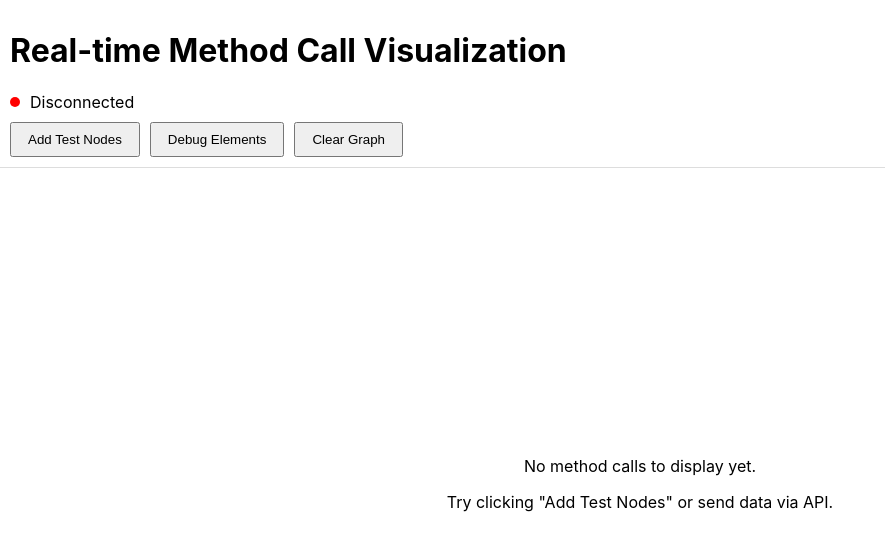
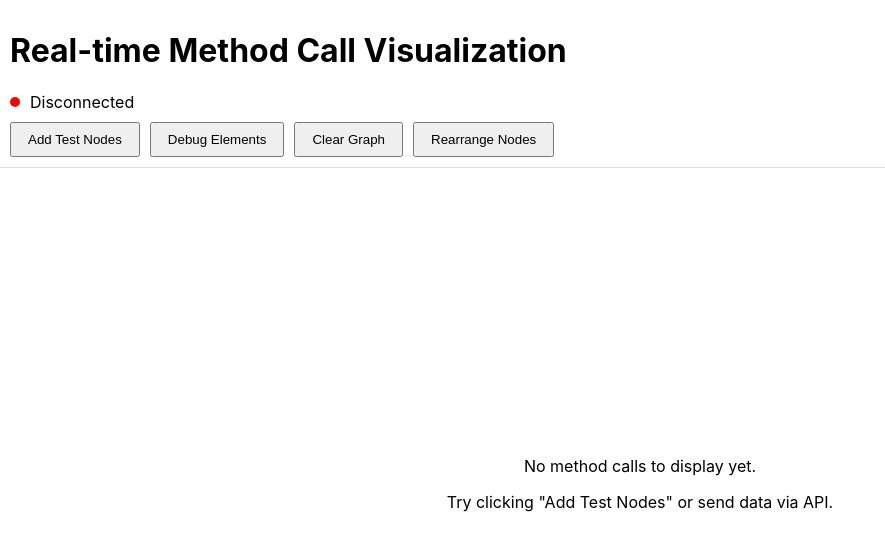
Before and after one commit to wurdum/method-call-ui, a React (Create React App) app in the folder fe/: page / in a window 1280 px wide. Shown: the top 550 px of the page, without its empty margins (0-885 px from the left). Built offline with nearby package versions, Linux system fonts and the light colour scheme; no server answers; what cytoscape-dagre would draw is missing.

Commit message:
Add styles, add rearrange

```diff
--- a/fe/src/App.js
+++ b/fe/src/App.js
@@ -27,6 +27,11 @@ function App() {
     const { sequence } = stackFrameData;
     const newElements = [];
 
+    // Helper function to generate labels with count
+    const generateLabelWithCount = (file, lineNumber, structureName, methodName, count) => {
+      return `calls: ${count}\n${file}:${lineNumber}\n${structureName}:${methodName}()`;
+    };
+
     // Create nodes for each stack frame
     sequence.forEach((frame, index) => {
       const nodeId = `${frame.file}-${frame.lineNumber}-${frame.structureName}-${frame.methodName}`.replace(/[^a-zA-Z0-9]/g, '_');
@@ -34,7 +39,7 @@ function App() {
       newElements.push({
         data: {
           id: nodeId,
-          label: `${frame.file}:${frame.lineNumber}\n${frame.structureName}\n${frame.methodName}`,
+          label: generateLabelWithCount(frame.file, frame.lineNumber, frame.structureName, frame.methodName, 1),
           file: frame.file,
           lineNumber: frame.lineNumber,
           structureName: frame.structureName,
@@ -108,12 +113,6 @@ function App() {
     });
   };
 
-  // Helper function to generate labels with count
-  const generateLabelWithCount = (file, lineNumber, structureName, methodName, count) => {
-    const baseLabel = `${file}:${lineNumber}\n${structureName}\n${methodName}`;
-    return count > 1 ? `${baseLabel} (${count})` : baseLabel;
-  };
-
   // Effect for initializing the WebSocket connection
   useEffect(() => {
     // Connect to WebSocket server
@@ -159,8 +158,8 @@ function App() {
       cyRef.current.layout({
         name: 'dagre',
         rankDir: 'TB',
-        nodeSep: 80,
-        rankSep: 100,
+        nodeSep: 120,
+        rankSep: 40,
         animate: true,
         animationDuration: 300
       }).run();
@@ -171,12 +170,17 @@ function App() {
     {
       selector: 'node',
       style: {
-        'background-color': '#6FB1FC',
+        'background-opacity': 0,           // Make background fully transparent
+        'background-color': '#ffffff',     // Set a background color (won't be visible due to opacity)
+        'border-width': 1,                 // Add a border width
+        'border-color': '#888',            // Grey border color
         'label': 'data(label)',
         'text-wrap': 'wrap',
-        'text-max-width': '100px',
-        'width': 100,
-        'height': 80,
+        'text-max-width': '200px',         // Maximum text width before wrapping
+        'line-height': 1.5,                // Increase line spacing
+        'width': 'label',                  // Width based on label content
+        'height': 'label',                 // Height based on label content
+        'padding': '10px',                 // Add padding around text
         'font-size': '10px',
         'text-valign': 'center',
         'text-halign': 'center',
@@ -184,24 +188,64 @@ function App() {
         'border-radius': 8
       }
     },
+    // Node styles based on count
+    {
+      selector: 'node[count > 1][count <= 5]',
+      style: {
+        'border-width': 2,  // Slightly thicker border for counts 2-5
+        'border-color': '#666'  // Slightly darker border
+      }
+    },
+    {
+      selector: 'node[count > 5][count <= 10]',
+      style: {
+        'border-width': 3,  // Medium thick border for counts 6-10
+        'border-color': '#444'  // Darker border
+      }
+    },
+    {
+      selector: 'node[count > 10]',
+      style: {
+        'border-width': 4,  // Thick border for counts over 10
+        'border-color': '#222'  // Very dark border
+      }
+    },
     {
       selector: 'edge',
       style: {
-        'width': 2,
+        'width': 'data(count)',  // Base width on count
         'line-color': '#ccc',
         'target-arrow-color': '#ccc',
         'target-arrow-shape': 'triangle',
         'curve-style': 'bezier'
       }
     },
-    // {
-    //   selector: 'node[count > 1]',
-    //   style: {
-    //     'background-color': '#FF8C00',  // Change color for nodes with count > 1
-    //     'border-width': 2,
-    //     'border-color': '#FF4500'
-    //   }
-    // }
+    // You can add more specific selectors for different count ranges
+    {
+      selector: 'edge[count <= 1]',
+      style: {
+        'width': 1  // Default width for count 1
+      }
+    },
+    {
+      selector: 'edge[count > 1][count <= 5]',
+      style: {
+        'width': 3  // Medium width for counts 2-5
+      }
+    },
+    {
+      selector: 'edge[count > 5][count <= 10]',
+      style: {
+        'width': 5  // Thicker for counts 6-10
+      }
+    },
+    {
+      selector: 'edge[count > 10]',
+      style: {
+        'width': 7,  // Very thick for counts over 10
+        'line-color': '#ff9999'  // Optional: different color for high-traffic edges
+      }
+    },
   ];
 
   // Add a test button and debug info
@@ -252,6 +296,24 @@ function App() {
         >
           Clear Graph
         </button>
+        <button
+          onClick={() => {
+            if (cyRef.current) {
+              cyRef.current.layout({
+                name: 'dagre',
+                rankDir: 'TB',
+                nodeSep: 40,
+                rankSep: 50,
+                edgeLength: 50,
+                animate: true,
+                animationDuration: 300
+              }).run();
+            }
+          }}
+          style={{ marginLeft: '10px', padding: '8px 16px' }}
+        >
+          Rearrange Nodes
+        </button>
       </div>
 
       <div style={{ flexGrow: 1, position: 'relative' }}>
@@ -273,8 +335,8 @@ function App() {
             layout={{
               name: 'dagre',
               rankDir: 'TB',
-              nodeSep: 80,
-              rankSep: 100
+              nodeSep: 120,
+              rankSep: 40
             }}
             style={{ width: '100%', height: '100%' }}
             cy={(cy) => { cyRef.current = cy; }}
```
